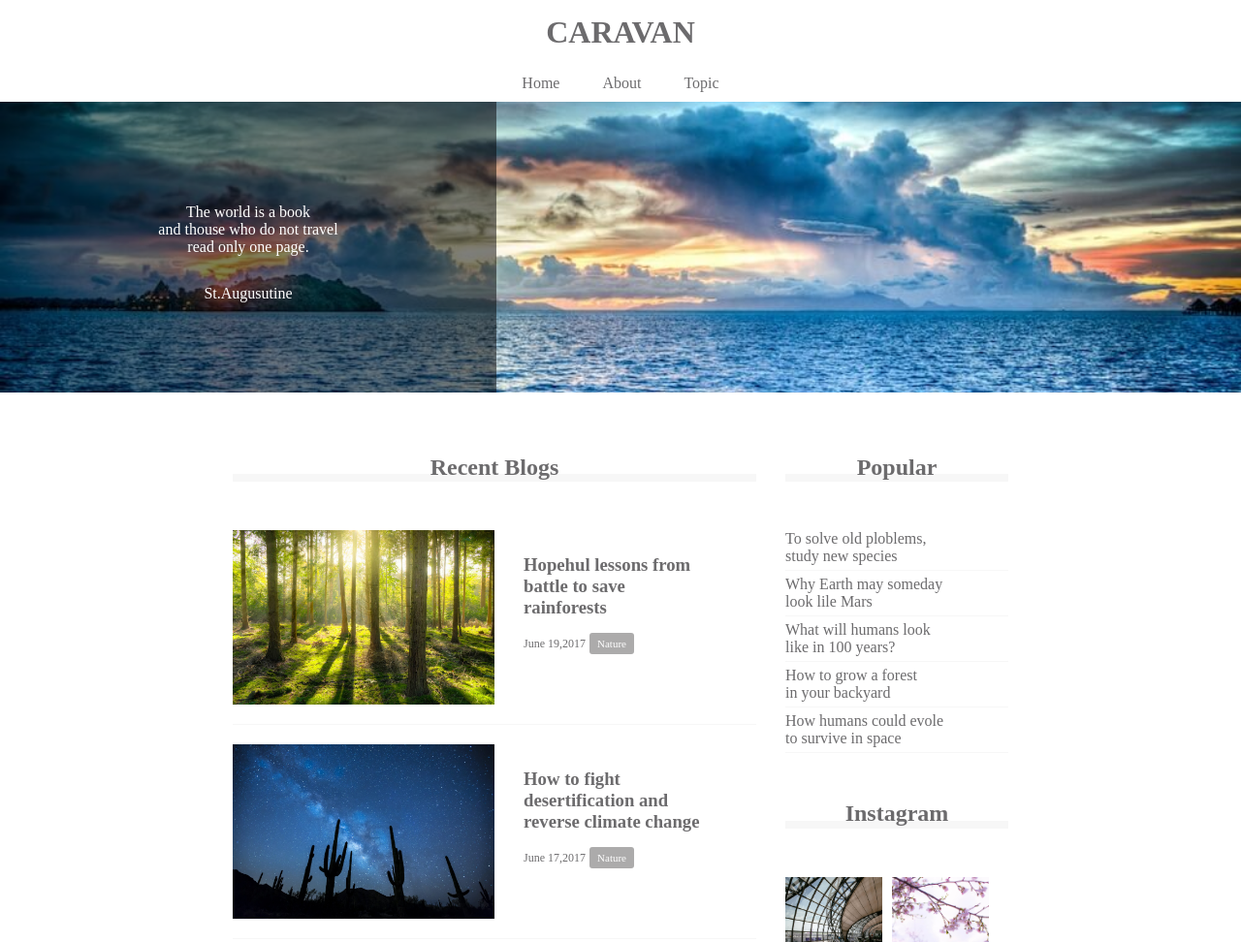
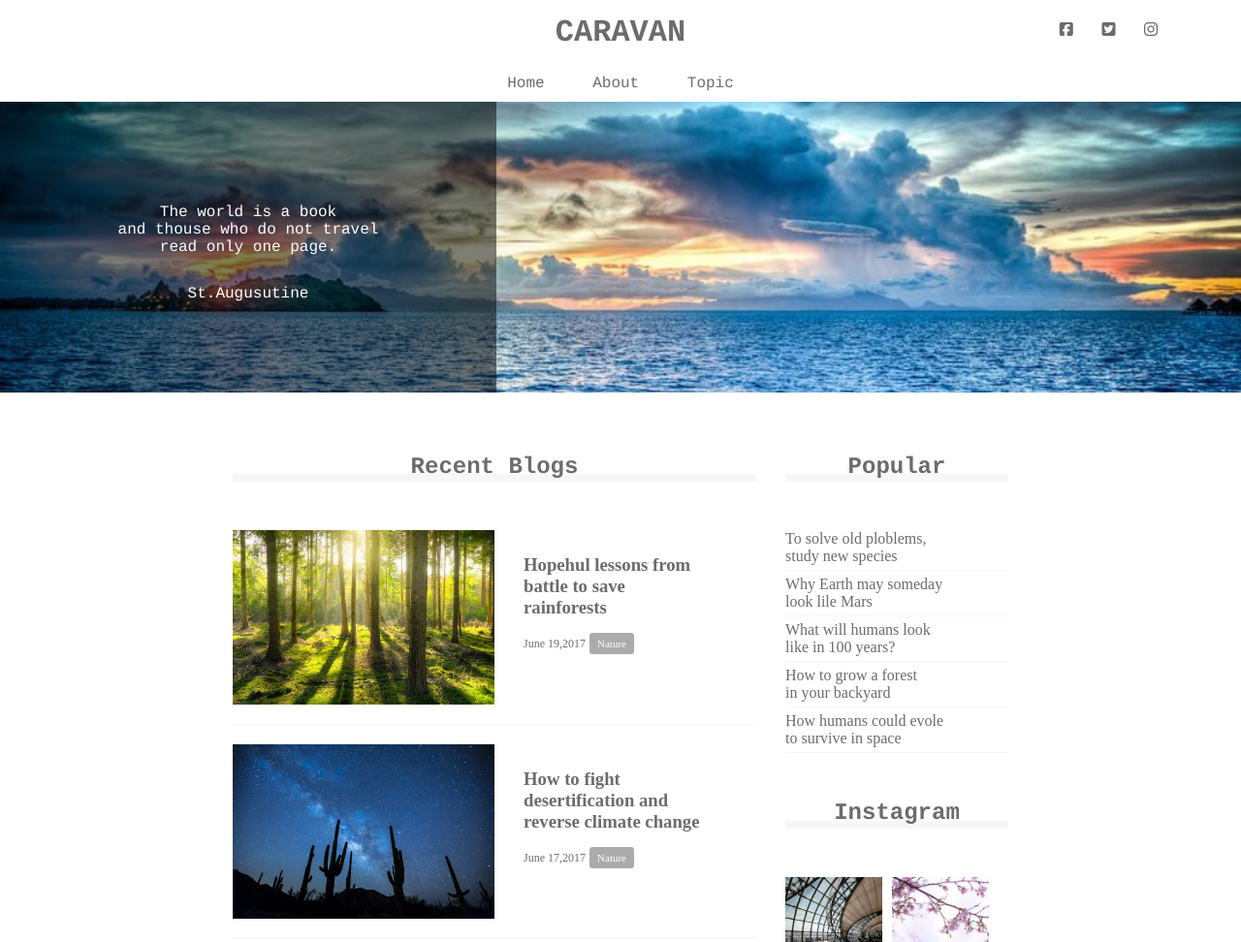
Before and after one commit to Maki-koko/HTML-CSS-CARAVAN, a plain HTML site: page index.html in a window 1280 px wide. Shown: the top 972 px of the page at 97% size. Drawn offline with Linux system fonts and the light colour scheme.

Commit message:
[Update]1-9

```diff
--- a/index.html
+++ b/index.html
@@ -3,6 +3,7 @@
 <html lang=""ja>
   <head>
     <meta charset="UTF-8" />
+    <script src="https://kit.fontawesome.com/01af5f0a0e.js" crossorigin="anonymous"></script>
   	<link rel="stylesheet" href="style.css" />
   	<title>CARAVAN</title>
   </head>
@@ -15,6 +16,12 @@
         CARAVAN
        </a>
       </h1>
+
+      <div class="social">
+        <i class="fa-brands fa-square-facebook"></i>
+        <i class="fa-brands fa-square-twitter"></i>
+        <i class="fa-brands fa-instagram"></i>
+      </div>
     </header>
 
     <nav>
--- a/style.css
+++ b/style.css
@@ -9,13 +9,28 @@ a {
 text-decoration: none;
 }
 
+header,nav,h2,.main-visual,footer {
+  font-family: Chalkduster, "Bradley Hand", Courier, "Segoe Print", sans-serif;
+}
+
 header {
 width: 90%;
 padding: 15px 0;
 margin: 0 auto;
 text-align: center;
+position: relative;
 }
 
+.social i {
+  display: inline-block;
+  margin-left: 20px;
+}
+
+.social {
+  position: absolute;
+  top: 22px;
+  right: 22px;
+}
 header .heading {
 font-size: 32px;
 }
```
Also changed, not shown: 2 other files.
